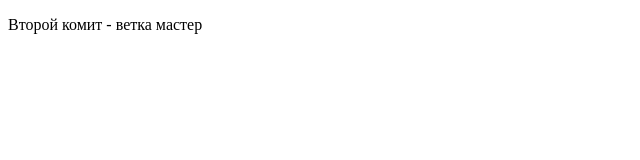
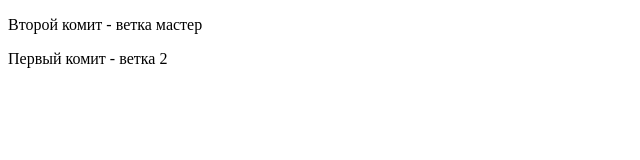
Before and after one commit to MrGribovod/workout, a plain HTML site: page index.html in a window 1280 px wide. Shown: the whole page, without its empty margins (0-640 px from the left). Drawn offline with Linux system fonts and the light colour scheme.

Commit message:
Первый комит -  ветка 2

```diff
--- a/index.html
+++ b/index.html
@@ -8,5 +8,6 @@
 </head>
 <body>
     <p>Второй комит -  ветка мастер</p>
+    <p>Первый комит -  ветка 2</p>
 </body>
 </html>
```
